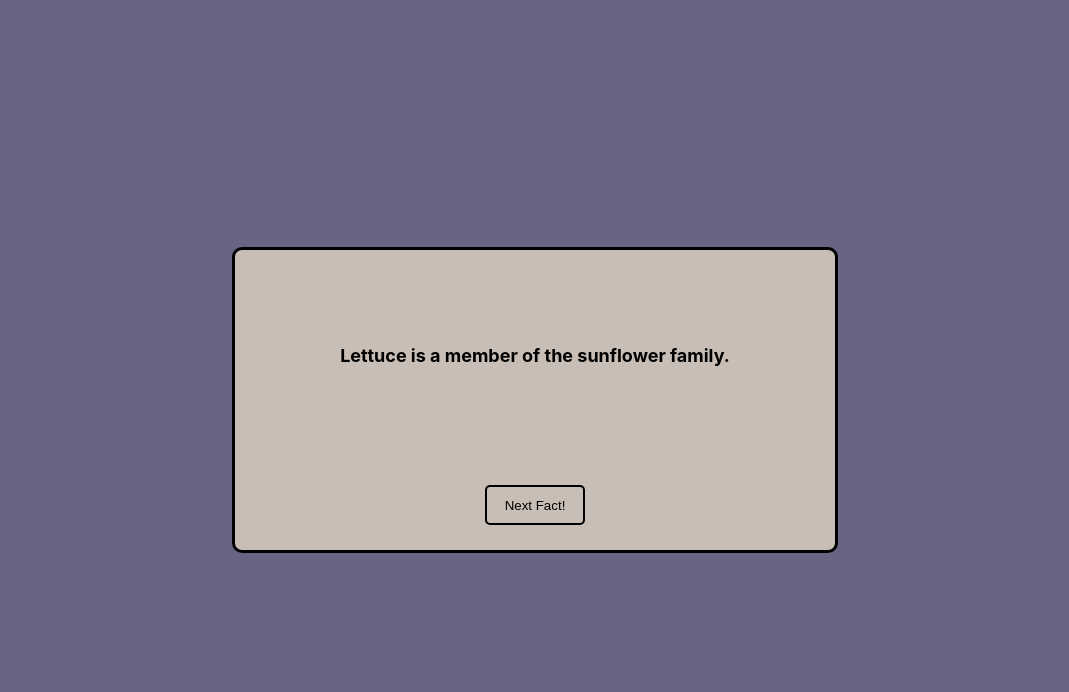
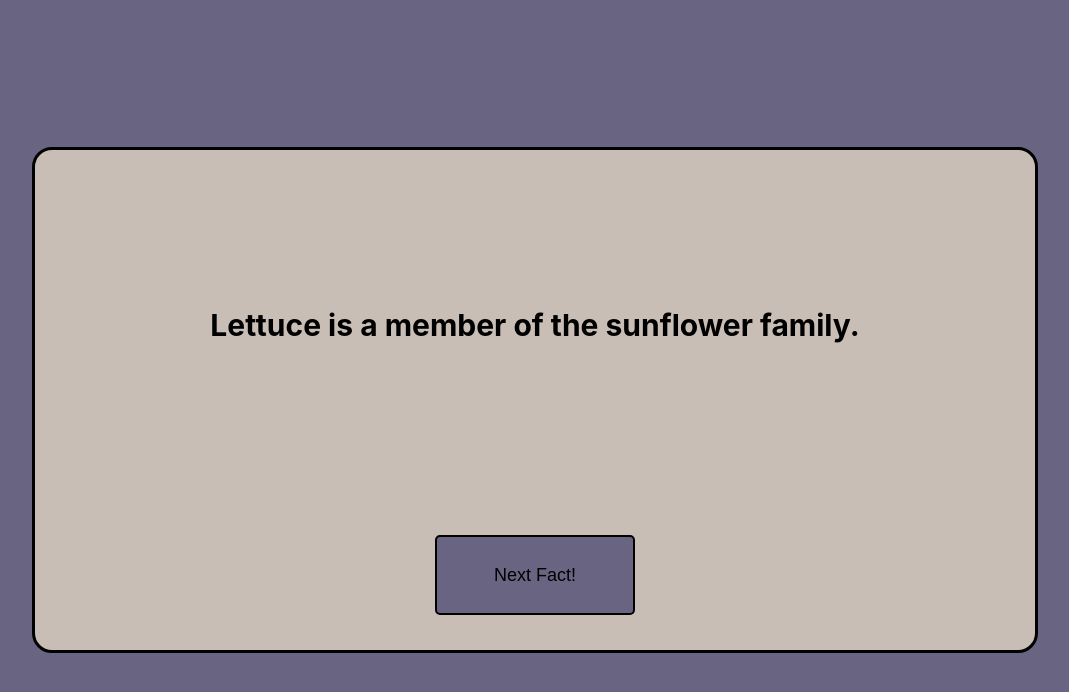
Before and after one commit to mckinnondave/Facts, a React (Create React App) app: page / in a window 1280 px wide. Shown: the top 692 px of the page, without its empty margins (105-1174 px from the left). Built offline with nearby package versions, Linux system fonts and the light colour scheme.

Commit message:
increase size of box

```diff
--- a/public/index.html
+++ b/public/index.html
@@ -24,7 +24,7 @@
       work correctly both with client-side routing and a non-root public URL.
       Learn how to configure a non-root public URL by running `npm run build`.
     -->
-    <title>React App</title>
+    <title>Fact Generator</title>
   </head>
   <body>
     <noscript>You need to enable JavaScript to run this app.</noscript>
--- a/src/components/Form.scss
+++ b/src/components/Form.scss
@@ -2,9 +2,9 @@
   display: flex;
   flex-direction: column;
   border: solid black 3px;
-  width: 600px;
-  height: 300px;
-  border-radius: 10px;
+  width: 1000px;
+  height: 500px;
+  border-radius: 20px;
 
   &:hover {
     transition: .3s;
@@ -13,7 +13,7 @@
 
   &-quote {
     font-weight: bold;
-    font-size: large;
+    font-size: 30px;
     margin-left: 15px;
     margin-right: 15px;
   }
@@ -38,11 +38,12 @@
     background: none;
     border: solid black 2px;
     border-radius: 5px;
-    height: 40px;
-    width: 100px;
+    height: 80px;
+    width: 200px;
+    background-color: #696482;
+    font-size: large;
 
     &:hover {
-      background-color: #696482;
       color: white;
       transition: 0.6s;
     }
```
Also changed, not shown: src/setupTests.js (deleted, +0 -5 lines), 2 other files (tests, documents, lock files or other folders).
